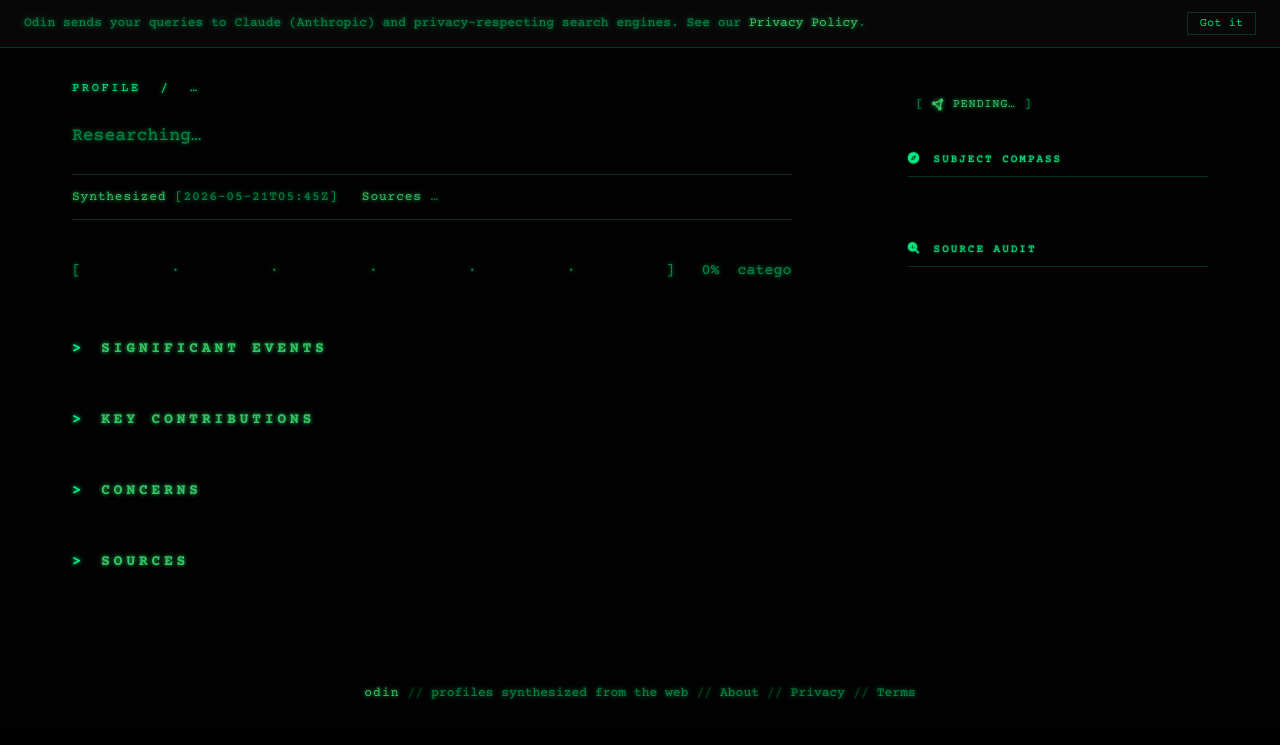
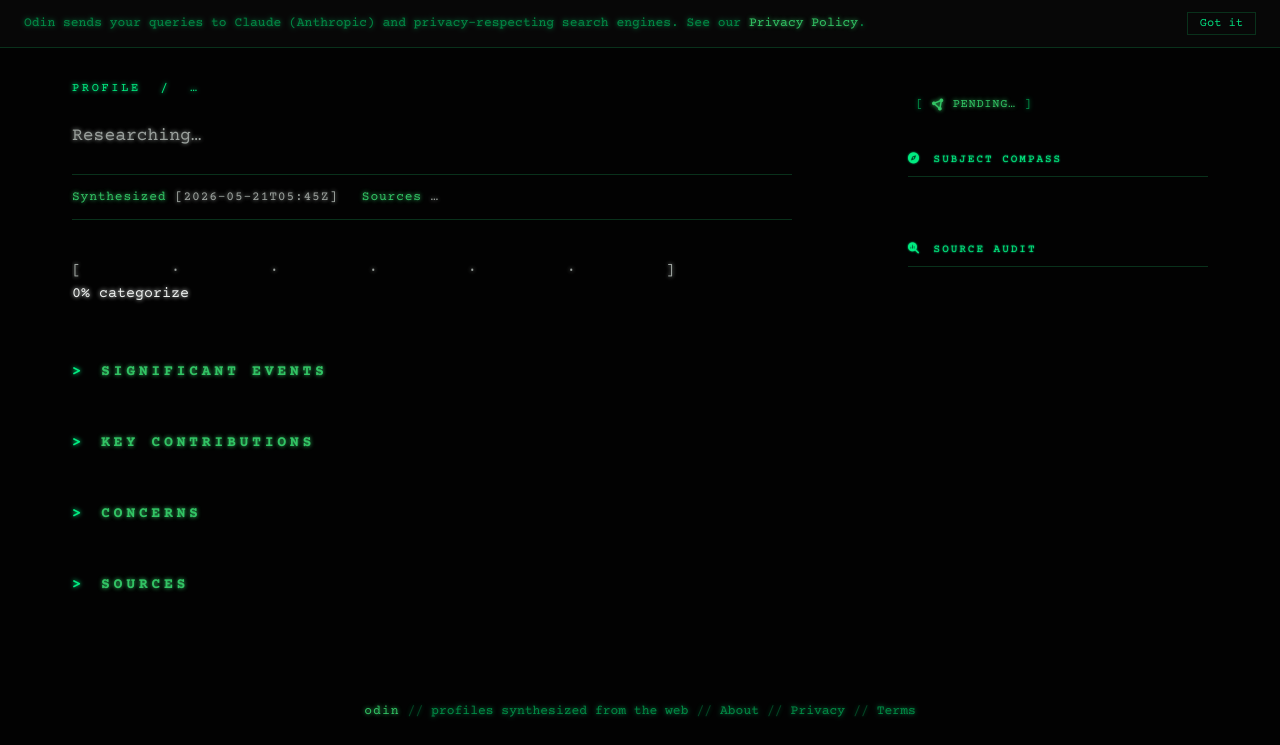
Before and after one commit to douglasryanadams/odin, a Python web app: template src/odin/templates/profile.html in a window 1280 px wide. Shown: the part 73-818 px from the top of the page. Before the commit the page ends 773 px from the top, so only its background shows below. Run offline with Jinja, Linux system fonts and the light colour scheme; the template is opened without the code that fills it, so the values that code supplies are empty.

Commit message:
Polish profile UI: progress label overflow and prose readability
Two fixes after a live look at the rebranded profile page.

1) Progress bar label was sliding behind the sidebar.

The bar rendered as one long monospaced line (~67 chars / ~700 px)
with `white-space: pre`. Grid items default to `min-width: auto`
(content-based), so the `1fr` main column refused to shrink below the
bar's intrinsic width — the tail extended past the column's right
edge and visually overlapped the sidebar on narrow viewports.

Two changes:
  * `min-width: 0` on `.profile__main` so the grid item can shrink
    below intrinsic content width. The bar's `overflow-x: auto` then
    takes over and the bar scrolls within its own scope.
  * Restructure the markup so the bar and the percentage/stage label
    render as two block-level siblings (`.progress-bar__line` and
    `.progress-bar__label`) instead of one long inline line. The
    label sits on its own line below the bar, where it's always
    fully visible regardless of viewport width.

profile.js renders both spans into the parent `.progress-bar`; tests
query the parent instead of `.progress-bar__line` to cover the label.

2) Profile narrative prose was hard on the eyes in dim phosphor green.

Scope `--text` and `--text-muted` overrides inside `.profile__main`:
  * `--text` → `oklch(95% 0.005 155deg)` (near-white with a hint of
    phosphor)
  * `--text-muted` → `oklch(70% 0.01 155deg)` (off-white muted)

The chrome (kicker, section prompts, finding labels, citations, badges,
title bloom) keeps its phosphor color because those tokens use
`--primary` / `--accent`, not `--text`. Long-form paragraphs, event
descriptions, finding titles/briefs, caveats render as near-white.

Co-Authored-By: Claude Opus 4.7 (1M context) <noreply@anthropic.com>

```diff
--- a/src/odin/templates/profile.html
+++ b/src/odin/templates/profile.html
@@ -54,7 +54,8 @@
            role="status"
            aria-live="polite"
            aria-label="Pipeline progress">
-        <span class="progress-bar__line">[          ·          ·          ·          ·          ·          ]   0%  categorize</span>
+        <span class="progress-bar__line">[          ·          ·          ·          ·          ·          ]</span>
+        <span class="progress-bar__label">  0%  categorize</span>
       </div>
       <div id="exposition" class="profile__exposition"></div>
       <section id="section-events">
--- a/static/css/odin/_progress.css
+++ b/static/css/odin/_progress.css
@@ -15,6 +15,10 @@
   letter-spacing: 0;
 }
 
+/* Bar and label render as two block-level siblings so the label sits
+   on its own line below the bar. The bar can scroll horizontally if
+   the viewport is narrower than its intrinsic ~67-char width; the
+   label always stays fully visible inside .profile__main. */
 .progress-bar__line {
   display: block;
   white-space: pre;
@@ -36,8 +40,10 @@
 }
 
 .progress-bar__label {
+  display: block;
   color: var(--text);
-  margin-left: var(--sp-2);
+  margin-top: 2px;
+  line-height: 1.4;
 }
 
 /* Hidden via the `hidden` attribute once completeProgress() fires;
--- a/static/css/odin/pages/_profile.css
+++ b/static/css/odin/pages/_profile.css
@@ -208,8 +208,25 @@
 
 /* ----- Main article column ------------------------------------------- */
 
+/* min-width: 0 lets the grid 1fr column shrink below intrinsic content
+   width (the progress bar's ~67-char mono line is wide); without this,
+   the bar's tail pushes past the right edge of the column and visually
+   slips under the sidebar. Combined with overflow-x:auto on
+   .progress-bar__line, the bar scrolls inside its own scope.
+
+   --text + --text-muted are overridden inside the narrative column so
+   the prose reads as near-white on black instead of dim phosphor on
+   black — the chrome (kicker, badges, section prompts, citations,
+   finding labels) keeps its phosphor color because those use --primary
+   or --accent, not --text. */
 .profile__main {
   max-width: 720px;
+  min-width: 0;
+
+  --text:       oklch(95% 0.005 155deg);
+  --text-muted: oklch(70% 0.01 155deg);
+
+  color: var(--text);
 }
 
 .profile__kicker {
--- a/static/js/profile.js
+++ b/static/js/profile.js
@@ -79,15 +79,13 @@ let _progressState = "running"; // "running" | "done" | "failed"
 let _progressFailMsg = null;
 let _progressRAF = null;
 
-function _progressLineEl() {
-  const strip = $("progress-strip");
-  if (!strip) return null;
-  return strip.querySelector(".progress-bar__line");
+function _progressBarEl() {
+  return $("progress-strip");
 }
 
 function _renderProgressBar() {
-  const lineEl = _progressLineEl();
-  if (!lineEl) return;
+  const barEl = _progressBarEl();
+  if (!barEl) return;
 
   const totalSegs = STAGES.length;
   const failed = _progressState === "failed";
@@ -119,21 +117,27 @@ function _renderProgressBar() {
     return " ".repeat(SEG_WIDTH);
   });
 
-  let line = "[" + segs.join("·") + "]";
+  const bar = "[" + segs.join("·") + "]";
+
+  let labelText;
   if (failed) {
-    const msg = _progressFailMsg || "failed";
-    line += '<span class="progress-bar__label"> ' + msg + "</span>";
+    labelText = _progressFailMsg || "failed";
   } else if (done) {
-    line += '<span class="progress-bar__label">  100%  complete</span>';
+    labelText = " 100%  complete";
   } else {
     const stageProgress = (_progressIdx + sub) / totalSegs;
     const pct = Math.floor(stageProgress * 100);
-    const label = STAGE_LABELS[STAGES[_progressIdx]] || STAGES[_progressIdx];
-    line += '<span class="progress-bar__label"> '
-      + String(pct).padStart(3, " ")
-      + "%  " + label + "</span>";
+    const stageName = STAGE_LABELS[STAGES[_progressIdx]] || STAGES[_progressIdx];
+    labelText = String(pct).padStart(3, " ") + "%  " + stageName;
   }
-  lineEl.innerHTML = line;
+
+  // Render the bar and label as two block-level siblings so the label
+  // sits on its own line below the bar. Earlier iterations rendered
+  // them on one line, which let the label tail extend past .profile__main
+  // and visually slip behind the sidebar column on narrow viewports.
+  barEl.innerHTML =
+    '<span class="progress-bar__line">' + bar + "</span>" +
+    '<span class="progress-bar__label">' + labelText + "</span>";
 }
 
 function _scheduleProgressRender() {
```
Also changed, not shown: tests/js/profile.test.js (+11 -8 lines).
